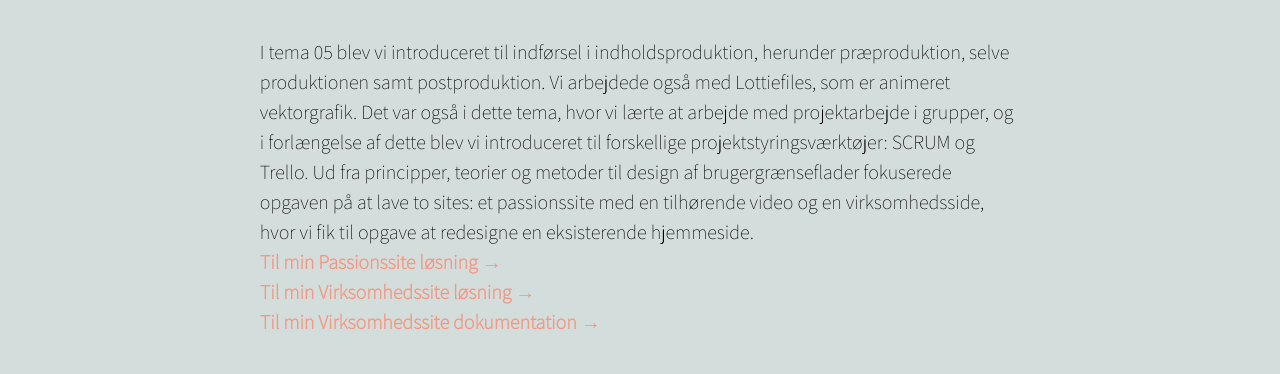
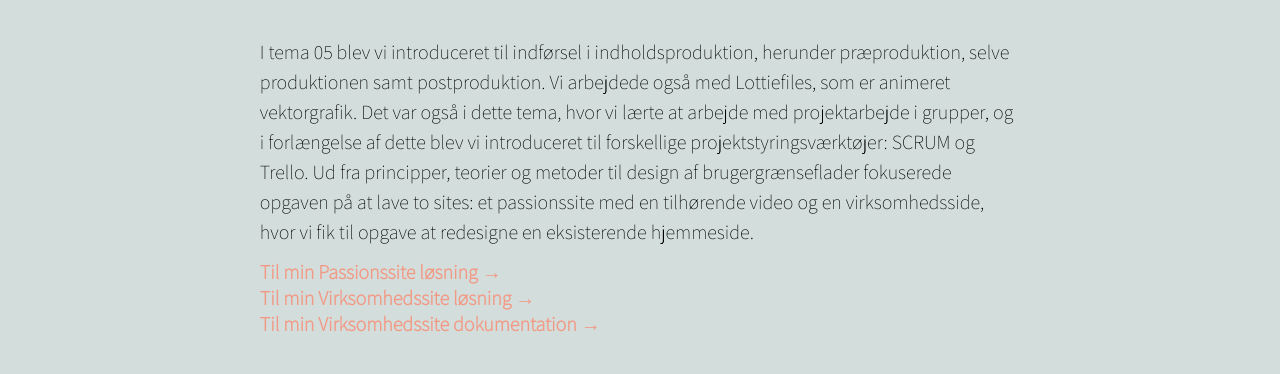
Before and after one commit to KarolineMK/Portfolio-eksamen, a plain HTML site: page html/tema_fem.html in a window 1280 px wide. Shown: the part 229-603 px from the top of the page. Drawn offline with Linux system fonts and the light colour scheme.

Commit message:
lavet lidt om på html struktur

```diff
--- a/css/style.css
+++ b/css/style.css
@@ -109,6 +109,7 @@ p{
   line-height: 1.5;
   margin-left: 17%;
   margin-right: 17%;
+  margin-bottom: 1%;
 }
 
 .underoverskrift-index{
@@ -141,6 +142,8 @@ font-size: 25px;
   text-decoration: none;
   color: #F29985;
   font-size: 20px;
+  margin-left: 17%;
+  margin-bottom: 2%;
 }
 
 .link:hover {
--- a/html/tema_fem.html
+++ b/html/tema_fem.html
@@ -30,15 +30,15 @@
           I tema 05 blev vi introduceret til indførsel i indholdsproduktion, herunder præproduktion, selve produktionen samt postproduktion. Vi arbejdede også med Lottiefiles, som er animeret vektorgrafik. Det var også i dette tema, hvor vi
           lærte at arbejde med projektarbejde i grupper, og i forlængelse af dette blev vi introduceret til forskellige projektstyringsværktøjer: SCRUM og Trello. Ud fra principper, teorier og metoder til design af brugergrænseflader
           fokuserede opgaven på at lave to sites: et passionssite med en tilhørende video og en virksomhedsside, hvor vi fik til opgave at redesigne en eksisterende hjemmeside.
-          <div>
-            <a href="http://kmkjaergaard.dk/kea/05_indhold/passionssite/website/" target="_blank">Til min Passionssite løsning<span> → </span> </a>
-          </div>
-          <div>
-            <a href="http://kmkjaergaard.dk/kea/05_indhold/virksomhedssite/website/index.html" target="_blank">Til min Virksomhedssite løsning<span> → </span> </a>
-          </div>
-          <div>
-            <a href="https://www.figma.com/board/tum3utLwXb8P0Sun4IhcJh/Virksomhedssite?node-id=0-1&t=9mcC46ylLLwvLQy9-1" target="_blank">Til min Virksomhedssite dokumentation<span> → </span> </a>
-          </div>
+        </div>
+        <div>
+          <a class="link" href="http://kmkjaergaard.dk/kea/05_indhold/passionssite/website/" target="_blank">Til min Passionssite løsning<span> → </span> </a>
+        </div>
+        <div>
+          <a class="link" href="http://kmkjaergaard.dk/kea/05_indhold/virksomhedssite/website/index.html" target="_blank">Til min Virksomhedssite løsning<span> → </span> </a>
+        </div>
+        <div>
+          <a class="link" href="https://www.figma.com/board/tum3utLwXb8P0Sun4IhcJh/Virksomhedssite?node-id=0-1&t=9mcC46ylLLwvLQy9-1" target="_blank">Til min Virksomhedssite dokumentation<span> → </span> </a>
         </div>
       </section>
       <h1>Passionssite</h1>
```
Also changed, not shown: html/tema_fire.html (+6 -6 lines), html/tema_to.html (+1 -4 lines), html/tema_tre.html (+7 -6 lines).
